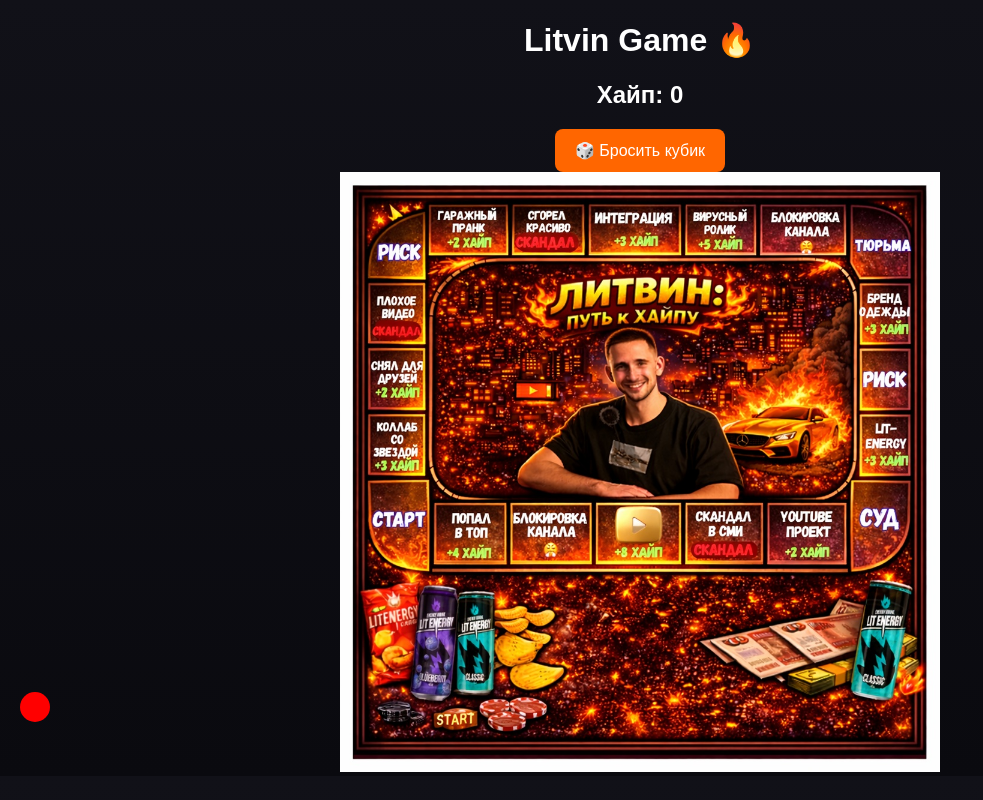
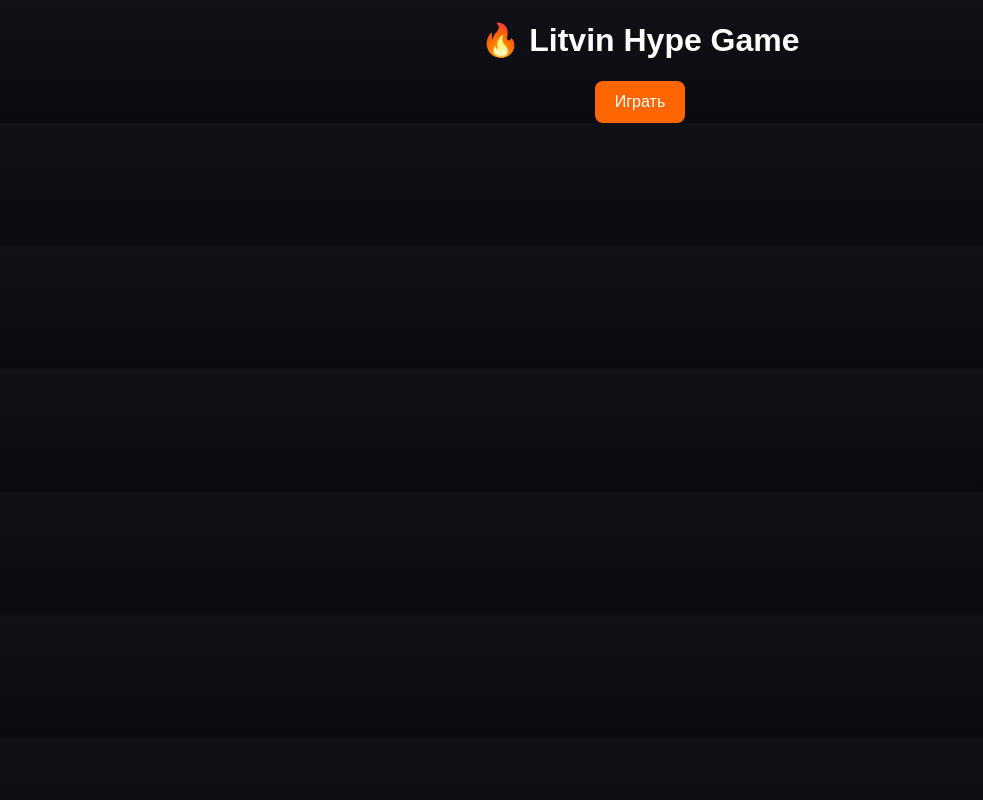
Before and after one commit to pupinupi/Litvin-game-hype-, a website: page public/room.html in a window 1280 px wide. Shown: the whole page, without its empty margins (0-983 px from the left). Drawn offline with Linux system fonts and the light colour scheme.

Commit message:
Update room.html

```diff
--- a/public/room.html
+++ b/public/room.html
@@ -1,24 +1,22 @@
 <!DOCTYPE html>
-<html>
+<html lang="ru">
 <head>
-    <title>Game</title>
-    <link rel="stylesheet" href="styles.css">
+<meta charset="UTF-8">
+<title>Litvin Game</title>
+<link rel="stylesheet" href="styles.css">
 </head>
 
 <body>
 
-<h1>Litvin Game 🔥</h1>
+<h1>🔥 Litvin Hype Game</h1>
 
-<h2 id="hype">Хайп: 0</h2>
+<button onclick="enterRoom()">Играть</button>
 
-<button onclick="rollDice()">🎲 Бросить кубик</button>
-
-<div id="board">
-    <img src="board.jpg" width="600">
-    <div id="player"></div>
-</div>
-
-<script src="game.js"></script>
+<script>
+function enterRoom() {
+    window.location.href = "room.html";
+}
+</script>
 
 </body>
 </html>
```
